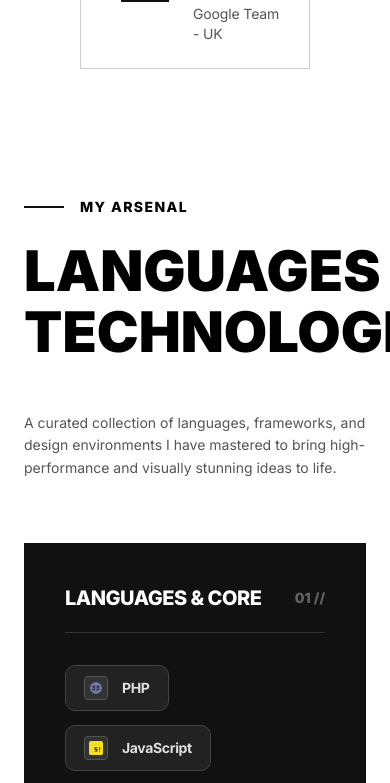
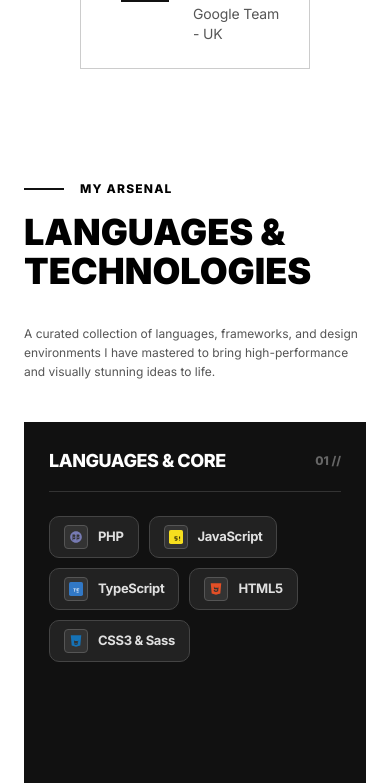
Before and after one commit to ryanandreas/personal-portofolio, a Next.js app: page / in a window 390 px wide. Shown: the part 4300-5083 px from the top of the page. Built offline with nearby package versions, Linux system fonts and the light colour scheme.

Commit message:
feat: make skills section fully mobile-responsive

```diff
--- a/src/components/sections/SkillsSection.tsx
+++ b/src/components/sections/SkillsSection.tsx
@@ -173,56 +173,56 @@ export default function SkillsSection() {
   ];
 
   return (
-    <div className="flex overflow-hidden w-full flex-col py-16 px-6 md:px-20 bg-white antialiased text-xs max-w-7xl mx-auto relative">
+    <div className="flex overflow-hidden w-full flex-col py-12 md:py-16 px-6 md:px-20 bg-white antialiased text-xs max-w-7xl mx-auto relative">
 
-      {/* Header Block (Matches ServicesSection exactly) */}
-      <div className="flex flex-col lg:flex-row justify-between items-start lg:items-end w-full pb-16 gap-6 z-10 relative">
-        <div className="flex flex-col max-w-[500px] gap-6">
+      {/* Header Block (Matches ServicesSection exactly, fully mobile responsive) */}
+      <div className="flex flex-col lg:flex-row justify-between items-start lg:items-end w-full pb-10 md:pb-16 gap-6 z-10 relative">
+        <div className="flex flex-col max-w-[600px] gap-4 md:gap-6">
           <div className="flex items-center gap-4">
             <div className="w-10 h-0.5 shrink-0 bg-[#111111]" />
-            <span className="tracking-widest font-extrabold text-black text-sm uppercase">
+            <span className="tracking-widest font-extrabold text-black text-xs md:text-sm uppercase">
               MY ARSENAL
             </span>
           </div>
-          <h2 className="text-[56px] leading-[1.1] uppercase font-black text-black m-0">
+          <h2 className="text-4xl sm:text-5xl lg:text-[56px] leading-[1.1] uppercase font-black text-black m-0">
             LANGUAGES &<br />TECHNOLOGIES
           </h2>
         </div>
-        <div className="max-w-[440px] pt-6 m-0">
-          <p className="text-sm leading-[1.6] text-[#555555]">
+        <div className="max-w-[440px] pt-2 lg:pt-6 m-0">
+          <p className="text-xs md:text-sm leading-[1.6] text-[#555555]">
             A curated collection of languages, frameworks, and design environments I have mastered to bring high-performance and visually stunning ideas to life.
           </p>
         </div>
       </div>
 
-      {/* Skills Grid */}
-      <div className="grid grid-cols-1 lg:grid-cols-3 gap-8 w-full z-10 relative">
+      {/* Skills Grid - Fully responsive grid columns */}
+      <div className="grid grid-cols-1 md:grid-cols-2 lg:grid-cols-3 gap-6 md:gap-8 w-full z-10 relative">
         {categories.map((category, catIndex) => {
           const isBlackCard = catIndex === 0; // First card is black, matching Services Section rhythm
 
           return (
             <div
               key={category.title}
-              className={`flex flex-col p-10 border border-[#111111] hover:scale-[1.01] transition-transform duration-300 min-h-[500px] ${
+              className={`flex flex-col p-6 md:p-10 border border-[#111111] hover:scale-[1.01] transition-transform duration-300 min-h-[380px] sm:min-h-[420px] lg:min-h-[500px] ${
                 isBlackCard ? 'bg-[#111111] text-white' : 'bg-white text-[#111111]'
               }`}
             >
               {/* Category Header */}
               <div
-                className={`flex justify-between items-center w-full pb-5 border-b ${
+                className={`flex justify-between items-center w-full pb-4 md:pb-5 border-b ${
                   isBlackCard ? 'border-[#333333]' : 'border-[#E0E0E0]'
                 }`}
               >
-                <h3 className="text-xl font-extrabold tracking-tight uppercase">
+                <h3 className="text-lg md:text-xl font-extrabold tracking-tight uppercase">
                   {category.title}
                 </h3>
-                <span className={`text-sm font-extrabold ${isBlackCard ? 'text-[#666666]' : 'text-[#999999]'}`}>
+                <span className={`text-xs md:text-sm font-extrabold ${isBlackCard ? 'text-[#666666]' : 'text-[#999999]'}`}>
                   {category.id}
                 </span>
               </div>
 
               {/* Pills Wrap Grid */}
-              <div className="flex flex-wrap gap-3.5 mt-8 w-full">
+              <div className="flex flex-wrap gap-2.5 md:gap-3.5 mt-6 md:mt-8 w-full">
                 {category.skills.map((skill) => {
                   const isHovered = hoveredSkill === skill.name;
 
@@ -231,7 +231,7 @@ export default function SkillsSection() {
                       key={skill.name}
                       onMouseEnter={() => setHoveredSkill(skill.name)}
                       onMouseLeave={() => setHoveredSkill(null)}
-                      className={`flex items-center gap-3.5 px-[18px] py-2.5 rounded-lg border cursor-pointer select-none whitespace-nowrap shrink-0 transition-all duration-300 ${
+                      className={`flex items-center gap-2.5 md:gap-3.5 px-3.5 md:px-[18px] py-2 md:py-2.5 rounded-lg border cursor-pointer select-none whitespace-nowrap shrink-0 transition-all duration-300 ${
                         isBlackCard
                           ? isHovered
                             ? 'bg-white text-black border-white -translate-x-0.5 -translate-y-0.5 shadow-[3px_3px_0px_rgba(255,255,255,0.2)]'
@@ -255,7 +255,7 @@ export default function SkillsSection() {
                       >
                         {getSkillIcon(skill.name, isBlackCard, isHovered)}
                       </div>
-                      <span className="text-[14px] font-bold tracking-tight">
+                      <span className="text-[13px] md:text-[14px] font-bold tracking-tight">
                         {skill.name}
                       </span>
                     </div>
```
